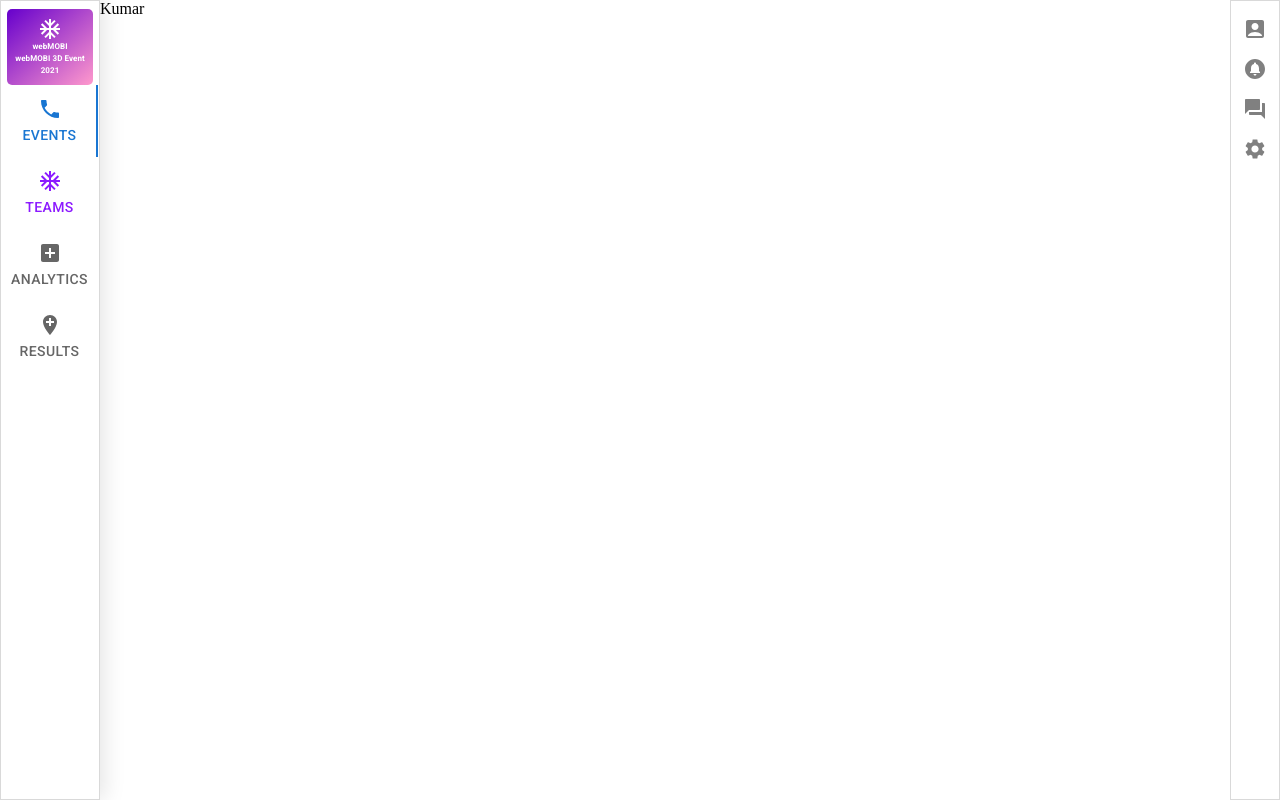
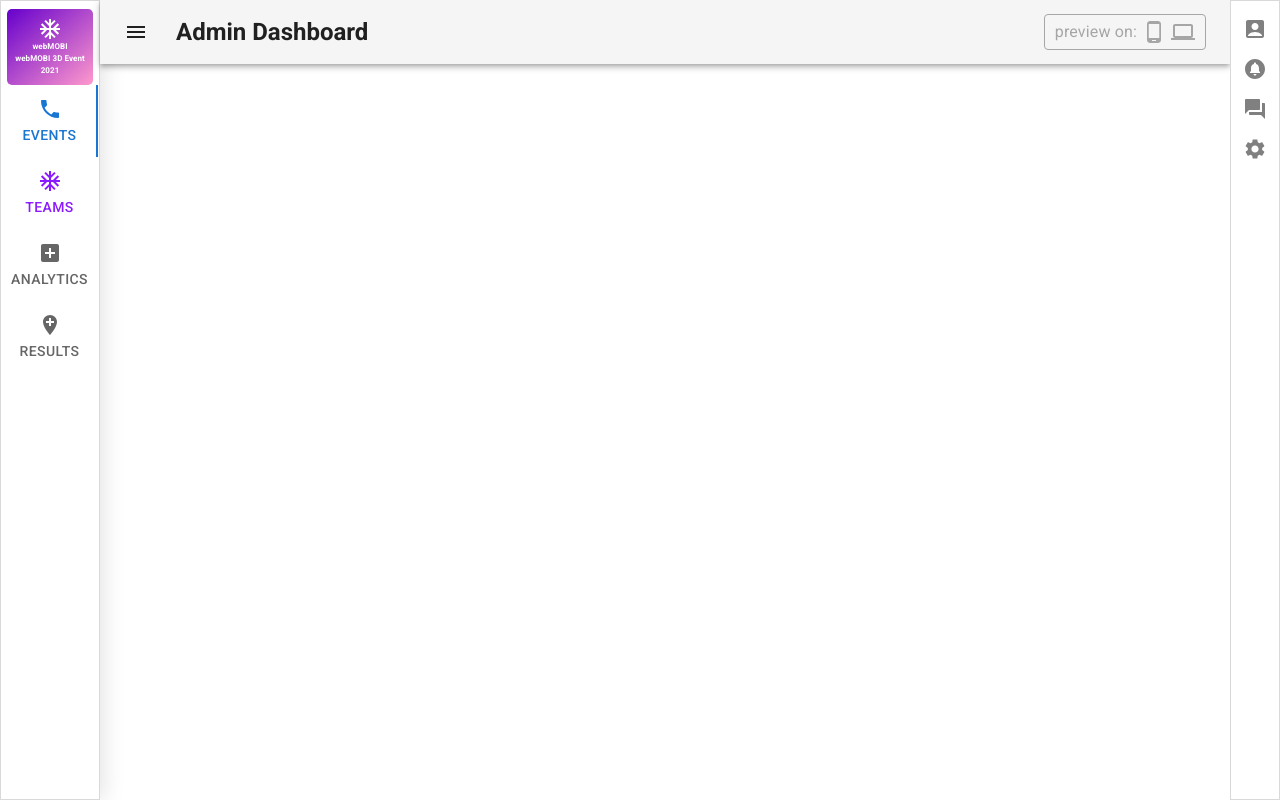
Before and after one commit to Rishu2000/webMobi-ass, a React (Create React App) app in the folder ass/: page / in a window 1280 px wide. Built offline with nearby package versions, Linux system fonts and the light colour scheme.

Commit message:
Adding Appbar is complete.

```diff
--- a/ass/src/components/App.js
+++ b/ass/src/components/App.js
@@ -10,6 +10,12 @@ import AccountBoxIcon from '@mui/icons-material/AccountBox';
 import CircleNotificationsIcon from '@mui/icons-material/CircleNotifications';
 import ForumIcon from '@mui/icons-material/Forum';
 import SettingsIcon from '@mui/icons-material/Settings';
+import AppBar from '@mui/material/AppBar';
+import Toolbar from '@mui/material/Toolbar';
+import IconButton from '@mui/material/IconButton';
+import MenuIcon from '@mui/icons-material/Menu';
+import PhoneAndroidIcon from '@mui/icons-material/PhoneAndroid';
+import ComputerIcon from '@mui/icons-material/Computer';
 
 function TabPanel(props) {
   const { children, value, index, ...other } = props;
@@ -83,7 +89,31 @@ function App() {
     </Box>
         </Grid>
         <Grid item>
-          Kumar
+          <Box sx={{ flexGrow: 1 }}>
+            <AppBar position="static" color="default">
+              <Toolbar>
+                <IconButton
+                  size="large"
+                  edge="start"
+                  color="inherit"
+                  aria-label="menu"
+                  sx={{ mr: 2 }}
+                >
+                  <MenuIcon />
+                </IconButton>
+                <Typography variant="h5" component="div" sx={{ flexGrow: 1, fontWeight: 'bold' }}>
+                  Admin Dashboard
+                </Typography>
+                <Typography component="div" sx={{border:'1px solid #a6a6a6', borderRadius:"4px"}}>
+                  <Typography component="div" sx={{color:'#a6a6a6', padding:'5px 10px', display:'flex', alignItems:'center'}}>
+                    preview on:
+                    <PhoneAndroidIcon sx={{marginLeft:'5px', cursor: 'pointer'}}/>
+                    <ComputerIcon sx={{marginLeft:'5px', cursor: 'pointer'}}/>
+                  </Typography>
+                </Typography>
+              </Toolbar>
+            </AppBar>
+          </Box>
         </Grid>
         <Grid item sx={{display:'flex', flexDirection:'column', alignItems: 'center',pt:1,
           border:"1px solid #d9d9d9", backgroundColor:"white", color:'gray'}}>
```
